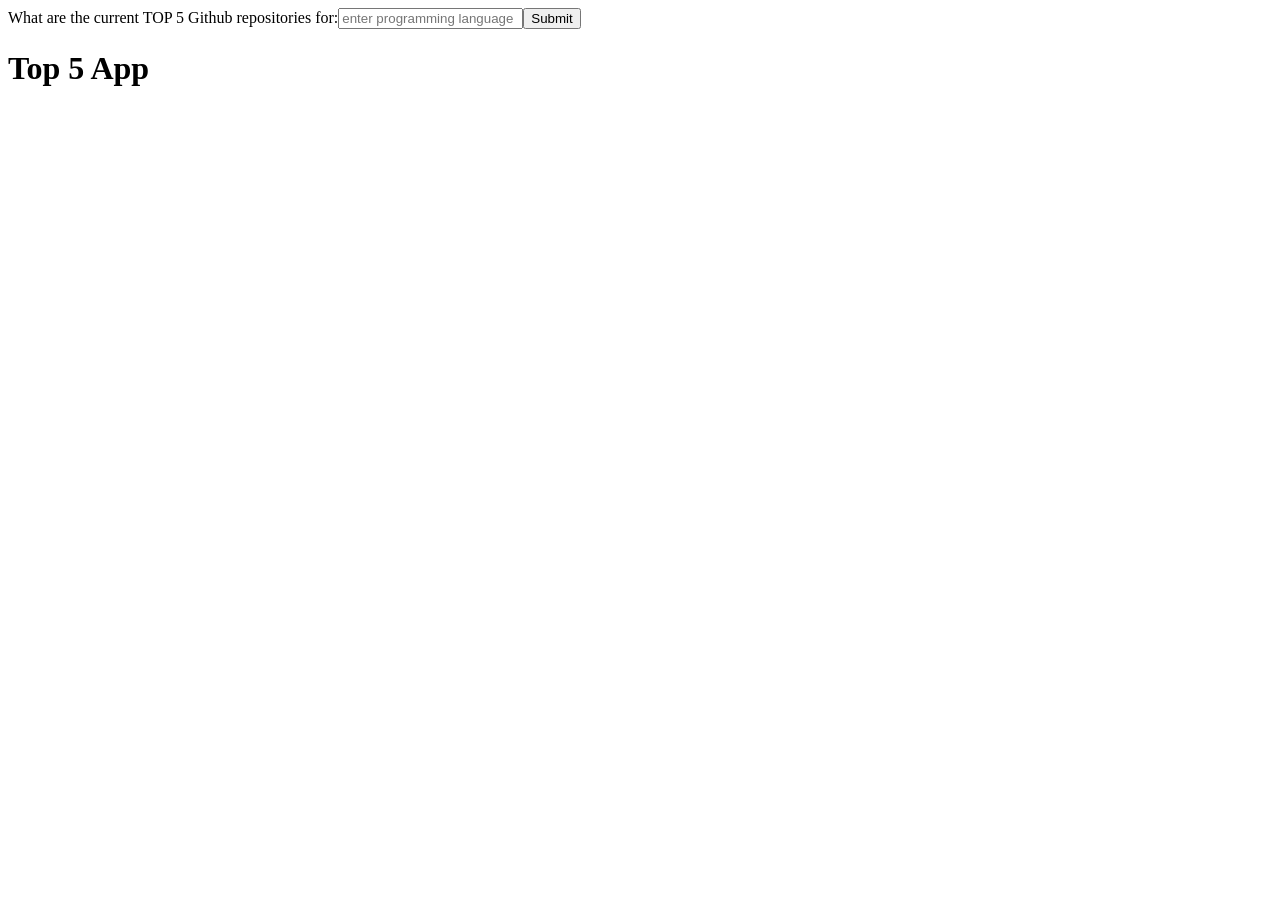
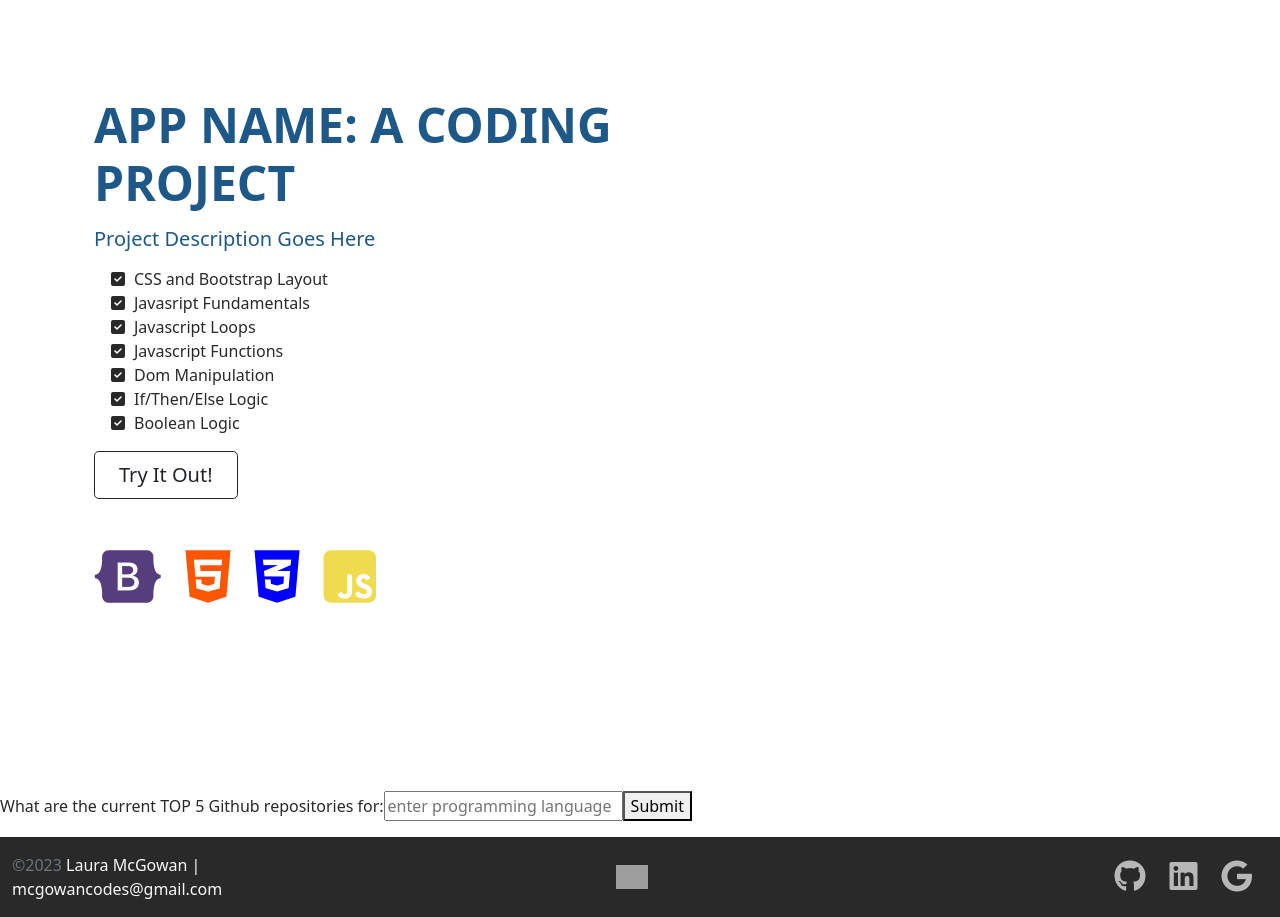
Before and after one commit to prime-mcgowan/seb-code-challenge, a React (Create React App) app: page / in a window 1280 px wide. Before the commit the page ends 800 px from the top, so only its background shows below. Built offline with nearby package versions, Linux system fonts and the light colour scheme; grey boxes are pictures that could not be loaded.

Commit message:
bootstrapping the page

```diff
--- a/public/index.html
+++ b/public/index.html
@@ -11,11 +11,127 @@
     />
     <!-- <link rel="apple-touch-icon" href="%PUBLIC_URL%/logo192.png" /> -->
     <title>Top 5</title>
+
+    <!-- Bootstrap CSS -->
+    <link href="https://cdn.jsdelivr.net/npm/bootstrap@5.1.1/dist/css/bootstrap.min.css" rel="stylesheet"
+        integrity="sha384-F3w7mX95PdgyTmZZMECAngseQB83DfGTowi0iMjiWaeVhAn4FJkqJByhZMI3AhiU" crossorigin="anonymous">
+
+    <script src="https://kit.fontawesome.com/5db21ba9c6.js" crossorigin="anonymous"></script>
+    <link href="styles.css" rel="stylesheet">
+
+
+    <!-- Favicon Link -->
+    <!-- <link rel="icon" type="image/png" href="img/favicon-32x32.png"> -->
   </head>
-  <body>
+
+
+  <!-- ensures the body is 100% of the viewport so footer goes to the bottom -->
+  <!-- <body class="d-flex flex-column h-100"> -->
+
+
+
+<!-- Nav Section -->
+<!-- <nav class="navbar navbar-expand-md navbar-dark fixed-top">
+  <div class="container-fluid">
+      <a class="navbar-brand" href="#"> -->
+
+          <!-- <img src="img/file.svg" class="d-inline-block align-text-top" width="30" heighth="24" -->
+
+          <!-- APP NAME</a>
+      <button class="navbar-toggler" type="button" data-bs-toggle="collapse" data-bs-target="#navbarCollapse"
+          aria-controls="navbarCollapse" aria-expanded="false" aria-label="Toggle navigation">
+          <span class="navbar-toggler-icon"></span>
+      </button>
+      <div class="collapse navbar-collapse" id="navbarCollapse">
+          <ul class="navbar-nav me-auto mb-2 mb-md-0">
+              <li class="nav-item">
+                  <a class="nav-link active" aria-current="page" href="index.html">Home</a>
+              </li>
+              <li class="nav-item">
+                  <a class="nav-link" href="../src/App.jsx">The App</a>
+              </li>
+              <li class="nav-item">
+                  <a class="nav-link" href="App.jsx">The Code</a>
+              </li>
+          </ul>
+      </div>
+  </div>
+</nav> -->
+
+
+<!-- Main Section -->
+  <!-- <main class="flex-shrink-0">
+     <div class="container col-xxl-8 px-4 py-5">
+         <div class="row g-5 py-5 row-cols-1 row-cols-lg-2">
+          <div class="col order-last order-lg-first">
+              <h1 class="display-5 fw-bold 1h-1 mb-3">Top 5: SEB Code Challenge</h1>
+          <h4 class="lead">Create an application that uses Github's API to return the top five starred repositories for a user-supplied programming language.</h4>
+          <ul class="fa-ul pt-2 checklist">
+              <li><span class="fa-li"><i class="fas fa-check-square"></i></span>CSS and Bootstrap Layout</li>
+              <li><span class="fa-li"><i class="fas fa-check-square"></i></span>Javasript Fundamentals</li>
+              <li><span class="fa-li"><i class="fas fa-check-square"></i></span>Javascript Loops</li>
+              <li><span class="fa-li"><i class="fas fa-check-square"></i></span>Javascript Functions</li>
+              <li><span class="fa-li"><i class="fas fa-check-square"></i></span>Dom Manipulation</li>
+              <li><span class="fa-li"><i class="fas fa-check-square"></i></span>If/Then/Else Logic</li>
+              <li><span class="fa-li"><i class="fas fa-check-square"></i></span>Boolean Logic</li>
+          </ul>
+          <div>
+              <a type="button" class="btn btn-outline-dark btn-lg px-4 me-md-2" href="../src/App.jsx">Try It Out!</a>
+          </div>
+          <h5 class="fw-bold mt-5">
+              <div class="d-flex">
+                  <div class="row">
+                      <div class="col"><i class="fab fa-bootstrap fa-3x bsicon"></i></div>
+                      <div class="col"><i class="fab fa-html5 fa-3x html5icon"></i></div>
+                      <div class="col"><i class="fab fa-css3-alt fa-3x cssicon"></i></div>
+                      <div class="col"><i class="fab fa-js-square fa-3x jsicon"></i></div>
+                  </div>
+              </div>
+          </h5>
+          </div>
+          <div class="col"> -->
+              <!-- <img src="app logo" class="img-fluid center-block d-block mx-auto" alt="App Logo" width="700" height="500"-->
+          <!-- </div>
+         </div>
+     </div>
+  </main> -->
+
+
+<!-- Footer Section -->
+<!-- <footer class="footer mt-auto py-3">
+  <div class="container-fluid">
+      <div class="row row-cols-1 row-cols-lg-3 gy-2">
+          <div class="col order-last order-lg-first text-light">
+              <div><span class="text-muted">&copy;2023</span> Laura McGowan | mcgowancodes@gmail.com</div>
+          </div>
+          <div class="col d-flex align-items-center justify-content-start justify-content-lg-center">
+              <img src="..." alt="..." height="24">
+          </div>
+          <div class="col d-flex align-items-center justify-content-start justify-content-lg-end">
+              <div class="row">
+                  <div class="col social"><a href="#" target="_blank"><i class="fab fa-github fa-2x"></i></a></div>
+                  <div class="col social"><a href="#" target="_blank"><i class="fab fa-linkedin fa-2x"></i></a></div>
+                  <div class="col social"><a href="#" target="_blank"><i class="fab fa-google fa-2x"></i></a></div>
+
+              </div>
+          </div>
+      </div>
+  </div>
+</footer> -->
+<!-- Bootstrap JS -->
+<script src="https://cdn.jsdelivr.net/npm/bootstrap@5.1.1/dist/js/bootstrap.bundle.min.js"
+  integrity="sha384-/bQdsTh/da6pkI1MST/rWKFNjaCP5gBSY4sEBT38Q/9RBh9AH40zEOg7Hlq2THRZ" crossorigin="anonymous">
+</script>
+
+
     <noscript>You need to enable JavaScript to run this app.</noscript>
     <div id="root">
     </div>
-      <h1>Top 5 App</h1>
+
+
+
+    <!-- <script src="src/index.js"></script> -->
+
+
   </body>
 </html>
--- a/public/styles.css
+++ b/public/styles.css
@@ -0,0 +1,63 @@
+main>.container {
+    padding: 60px 15px 0;
+    margin-bottom: 5rem;
+}
+.sticky-footer {
+    position: sticky;
+    left: 0;
+    bottom: 0;
+    width: 100%;
+}
+
+:root{
+    --primary-color:#1d5888;
+    --secondary-color: #ff993b;
+    --dark-color: #292929;
+    --white-color: #e7e7e7;
+}
+
+body{
+    color:var(--dark-color);
+}
+
+nav{
+    background-color: var(--dark-color);
+}
+
+footer{
+    background-color: var(--dark-color);
+}
+
+h1, h2, h3, h4, h5, h6{
+    color:var(--primary-color);
+}
+
+footer{
+    padding-right: 1rem;
+}
+
+footer .social>a{
+    color: var(--white-color);
+    opacity: 0.75;
+}
+
+footer .social>a:hover{
+    opacity: 0.9;
+    color: var(--secondary-color);
+}
+
+.bsicon{
+    color:#563d7c;
+}
+
+.jsicon{
+    color:#f0db4f;
+}
+
+.html5icon{
+    color:#fd5602;
+}
+
+.cssicon{
+    color:#0000ff;
+}
--- a/src/App.jsx
+++ b/src/App.jsx
@@ -1,3 +1,4 @@
+
 import { useState } from 'react';
 
 function App() {
@@ -41,6 +42,48 @@ function App() {
 
   return (
     <div>
+
+<main className="flex-shrink-0">
+       <div className="container col-xxl-8 px-4 py-5">
+           <div className="row g-5 py-5 row-cols-1 row-cols-lg-2">
+            <div className="col order-last order-lg-first">
+                <h1 className="display-5 fw-bold 1h-1 mb-3">APP NAME: A CODING PROJECT</h1>
+            <h4 className="lead">Project Description Goes Here</h4>
+            <ul className="fa-ul pt-2 checklist">
+                <li><span className="fa-li"><i className="fas fa-check-square"></i></span>CSS and Bootstrap Layout</li>
+                <li><span className="fa-li"><i className="fas fa-check-square"></i></span>Javasript Fundamentals</li>
+                <li><span className="fa-li"><i className="fas fa-check-square"></i></span>Javascript Loops</li>
+                <li><span className="fa-li"><i className="fas fa-check-square"></i></span>Javascript Functions</li>
+                <li><span className="fa-li"><i className="fas fa-check-square"></i></span>Dom Manipulation</li>
+                <li><span className="fa-li"><i className="fas fa-check-square"></i></span>If/Then/Else Logic</li>
+                <li><span className="fa-li"><i className="fas fa-check-square"></i></span>Boolean Logic</li>
+            </ul>
+            <div>
+                <a type="button" className="btn btn-outline-dark btn-lg px-4 me-md-2" href="app.html">Try It Out!</a>
+            </div>
+            <h5 className="fw-bold mt-5">
+                <div className="d-flex">
+                    <div className="row">
+                        <div className="col"><i className="fab fa-bootstrap fa-3x bsicon"></i></div>
+                        <div className="col"><i className="fab fa-html5 fa-3x html5icon"></i></div>
+                        <div className="col"><i className="fab fa-css3-alt fa-3x cssicon"></i></div>
+                        <div className="col"><i className="fab fa-js-square fa-3x jsicon"></i></div>
+                    </div>
+                </div>
+            </h5>
+            </div>
+            <div className="col">
+                 {/* <img src="app logo" class="img-fluid center-block d-block mx-auto" alt="App Logo" width="700" height="500" */}
+            </div>
+           </div>
+       </div>
+ </main>
+
+
+
+
+
+<main>
       <form onSubmit={handleSubmitButton}>
         <label>What are the current TOP 5 Github repositories for:</label>
         <input type="text"
@@ -58,10 +101,50 @@ function App() {
             </li>
           ))}
         </ul>
+</main>
+
+
+
+
+
+
+
+
+
+
+
+
+
+
+        {/* <!-- Footer Section --> */}
+<footer className="footer mt-auto py-3">
+  <div className="container-fluid">
+      <div className="row row-cols-1 row-cols-lg-3 gy-2">
+          <div className="col order-last order-lg-first text-light">
+              <div><span className="text-muted">&copy;2023</span> Laura McGowan | mcgowancodes@gmail.com</div>
+          </div>
+          <div className="col d-flex align-items-center justify-content-start justify-content-lg-center">
+              <img src="..." alt="..." height="24"/>
+          </div>
+          <div className="col d-flex align-items-center justify-content-start justify-content-lg-end">
+              <div className="row">
+                  <div className="col social"><a href="#" target="_blank"><i className="fab fa-github fa-2x"></i></a></div>
+                  <div className="col social"><a href="#" target="_blank"><i className="fab fa-linkedin fa-2x"></i></a></div>
+                  <div className="col social"><a href="#" target="_blank"><i className="fab fa-google fa-2x"></i></a></div>
+
+              </div>
+          </div>
+      </div>
+  </div>
+</footer>
+
+
+
 
 
 
     </div>
+
   );
 }
 
```
